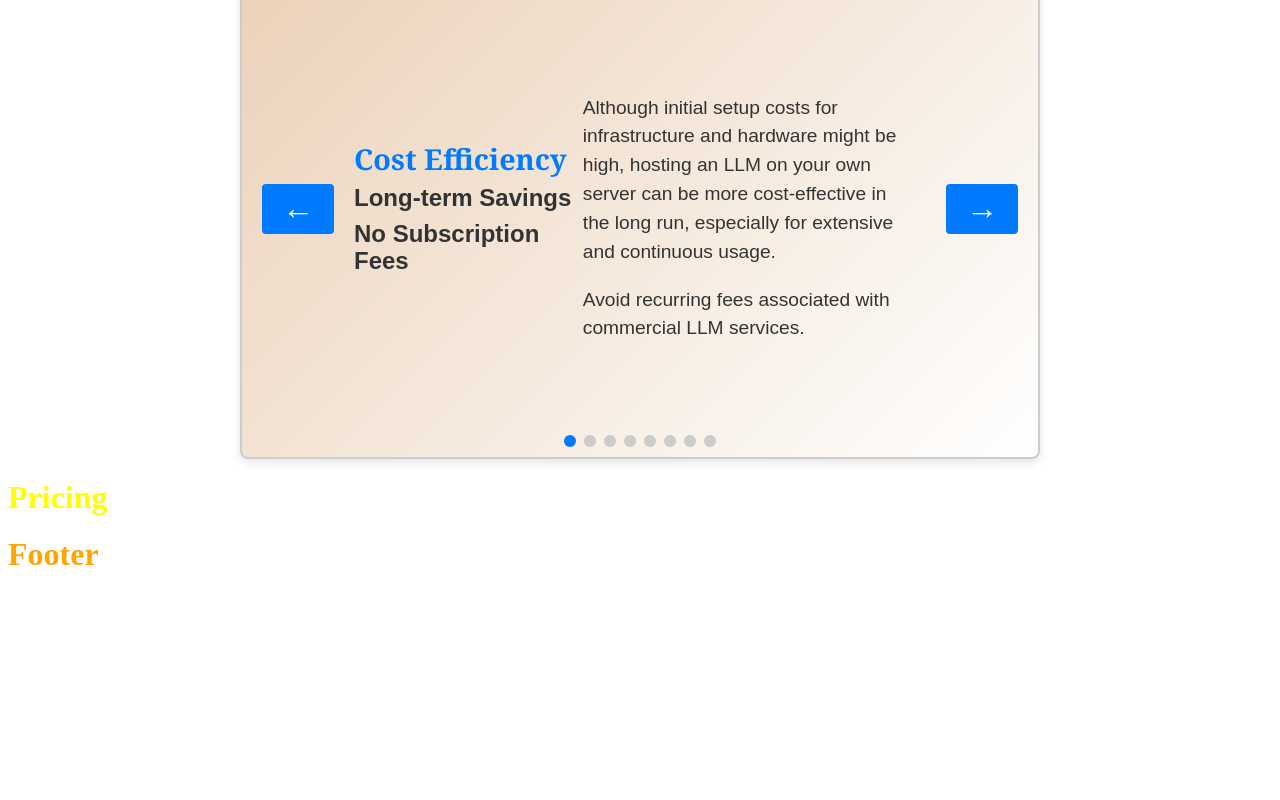
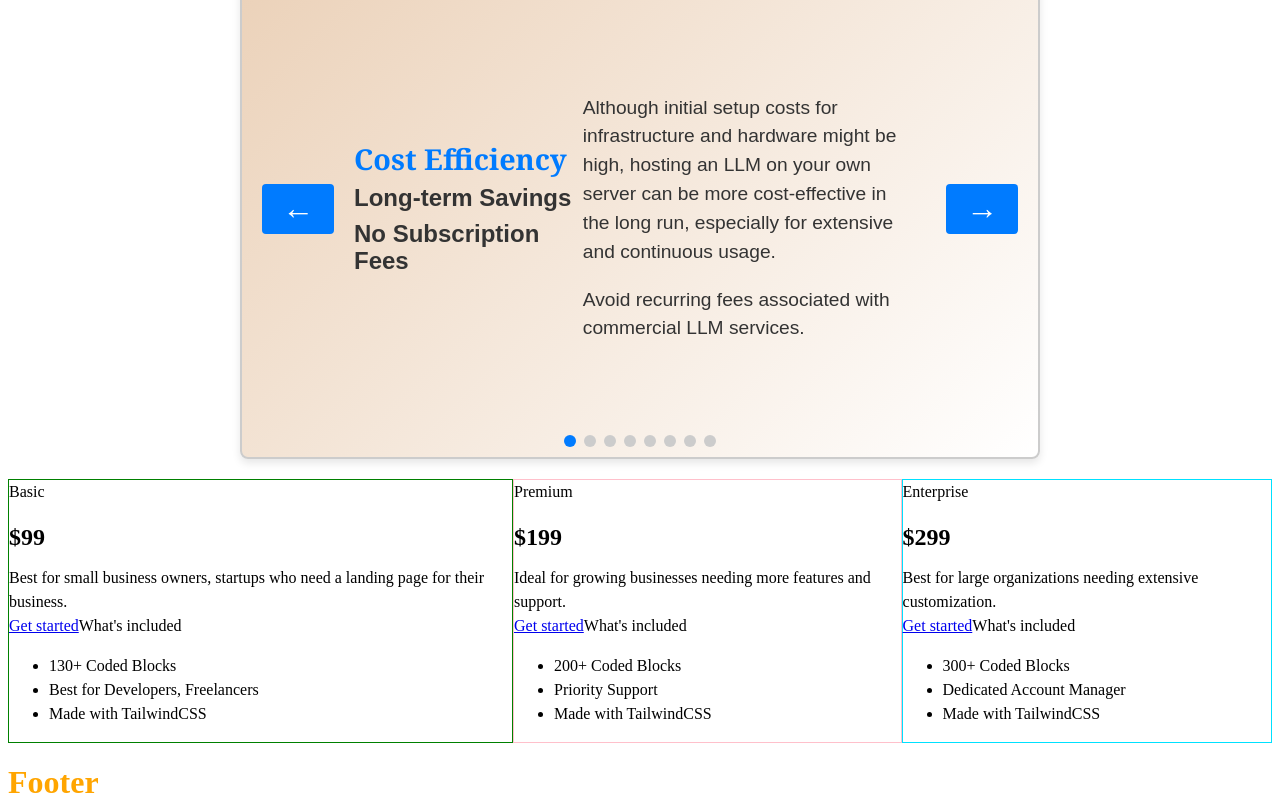
Before and after one commit to BuraYu/LLM-landing-page, a React (Create React App) app: page / in a window 1280 px wide. Shown: the part 945-1745 px from the top of the page. Before the commit the page ends 1517 px from the top, so only its background shows below. Built offline with nearby package versions, Linux system fonts and the light colour scheme.

Commit message:
add pricing component

```diff
--- a/src/Components/Pricing.css
+++ b/src/Components/Pricing.css
@@ -1,3 +1,16 @@
-.pricing {
-  color: yellow;
+.pricing--container {
+  display: flex;
+  width: 100%;
+  justify-content: space-evenly;
 }
+
+.pricing--basic {
+  border: 1px solid green;
+}
+
+.pricing--premium {
+  border: 1px solid pink;
+}
+.pricing--enterprise {
+  border: 1px solid rgb(0, 225, 255);
+}
--- a/src/Components/Pricing.jsx
+++ b/src/Components/Pricing.jsx
@@ -3,8 +3,56 @@ import "./Pricing.css";
 
 export default function Pricing() {
   return (
-    <div>
-      <h1 className="pricing">Pricing</h1>
+    <div className="pricing--container">
+      <div className="pricing--box pricing--basic">
+        <span className="pricing--package-name">Basic</span>
+        <h2 className="pricing--price">$99</h2>
+        <p className="pricing--description-basic-first">
+          Best for small business owners, startups who need a landing page for
+          their business.
+        </p>
+        <a href="#" className="pricing--start">
+          Get started
+        </a>
+        <span className="pricing--included">What's included</span>
+        <ul className="pricing--list">
+          <li>130+ Coded Blocks</li>
+          <li>Best for Developers, Freelancers</li>
+          <li>Made with TailwindCSS</li>
+        </ul>
+      </div>
+      <div className="pricing--box pricing--premium">
+        <span className="pricing--package-name">Premium</span>
+        <h2 className="pricing--price">$199</h2>
+        <p className="pricing--description-basic-first">
+          Ideal for growing businesses needing more features and support.
+        </p>
+        <a href="#" className="pricing--start">
+          Get started
+        </a>
+        <span className="pricing--included">What's included</span>
+        <ul className="pricing--list">
+          <li>200+ Coded Blocks</li>
+          <li>Priority Support</li>
+          <li>Made with TailwindCSS</li>
+        </ul>
+      </div>
+      <div className="pricing--box pricing--enterprise">
+        <span className="pricing--package-name">Enterprise</span>
+        <h2 className="pricing--price">$299</h2>
+        <p className="pricing--description-basic-first">
+          Best for large organizations needing extensive customization.
+        </p>
+        <a href="#" className="pricing--start">
+          Get started
+        </a>
+        <span className="pricing--included">What's included</span>
+        <ul className="pricing--list">
+          <li>300+ Coded Blocks</li>
+          <li>Dedicated Account Manager</li>
+          <li>Made with TailwindCSS</li>
+        </ul>
+      </div>
     </div>
   );
 }
```
Also changed, not shown: src/Components/PricingBox.jsx (added).
